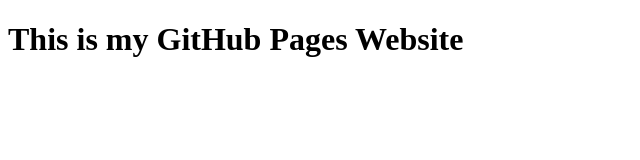
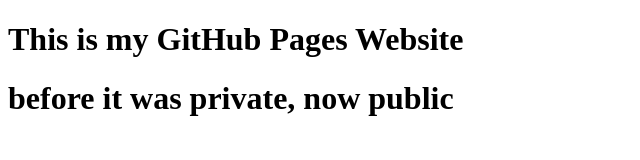
Before and after one commit to scorpio8/scorpio8.github.io, a plain HTML site: page index.html in a window 1280 px wide. Shown: the whole page, without its empty margins (0-640 px from the left). Drawn offline with Linux system fonts and the light colour scheme.

Commit message:
Added Comment

```diff
--- a/index.html
+++ b/index.html
@@ -7,5 +7,6 @@
 	</head>
 	<body>
         <h1>This is my GitHub Pages Website</h1>
+        <h1>before it was private, now public</h1>
     </body>
 </html>
```
